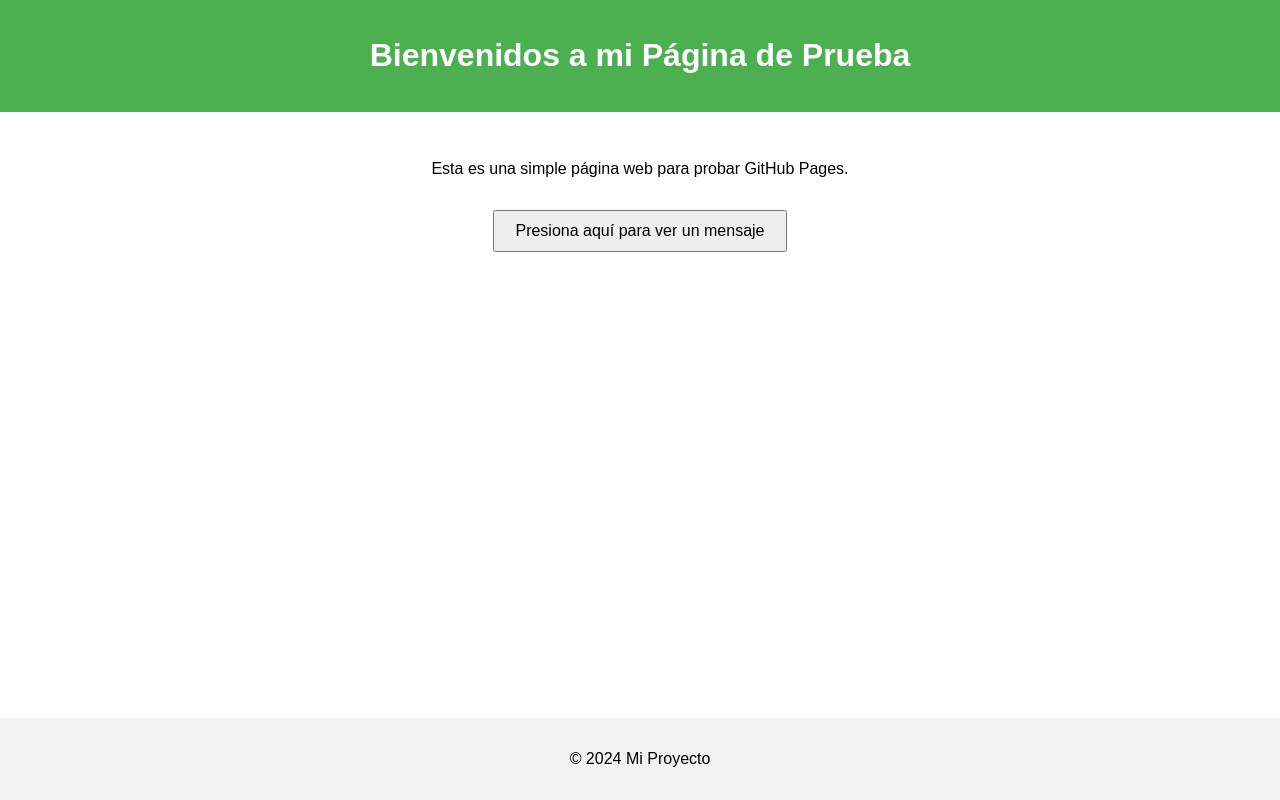
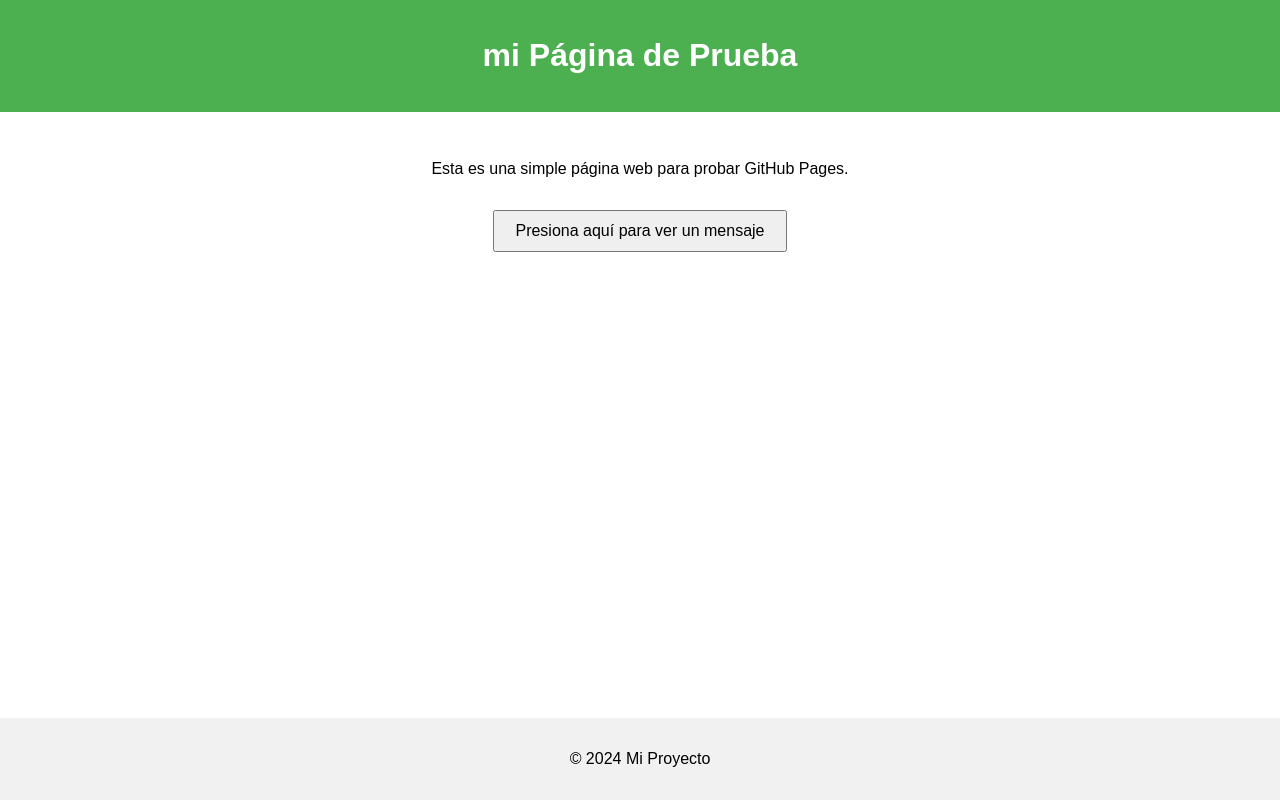
Before and after one commit to Andrs-31/p2, a plain HTML site: page index.html in a window 1280 px wide. Drawn offline with Linux system fonts and the light colour scheme.

Commit message:
Update index.html

```diff
--- a/index.html
+++ b/index.html
@@ -8,7 +8,7 @@
 </head>
 <body>
     <header>
-        <h1>Bienvenidos a mi Página de Prueba</h1>
+        <h1>mi Página de Prueba</h1>
     </header>
 
     <main>
```
